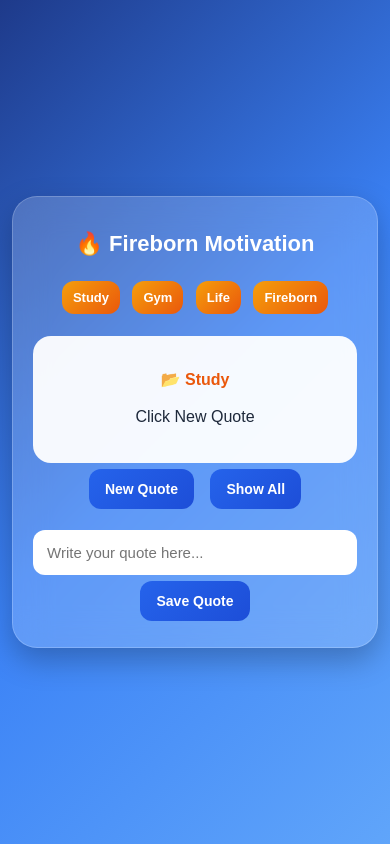
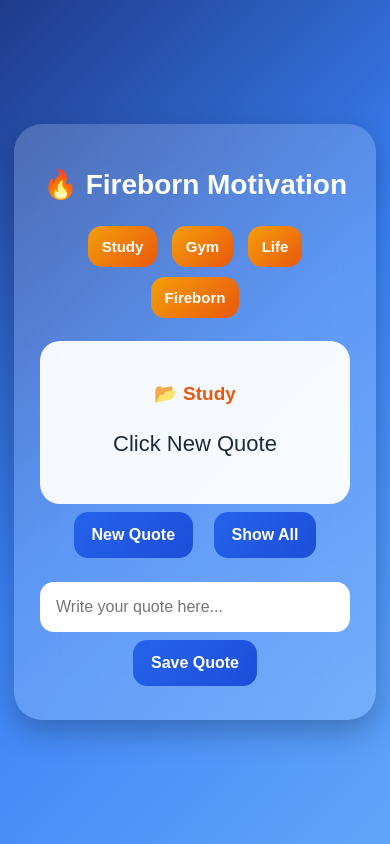
Before and after one commit to pankajedwsaml/Fireborn-App, a Flask app: page / in a window 390 px wide. Run offline with Flask 3, Linux system fonts and the light colour scheme.

Commit message:
v6 mobile polish

```diff
--- a/templates/index.html
+++ b/templates/index.html
@@ -6,19 +6,16 @@
 
     <meta name="viewport"
     content="width=device-width, initial-scale=1.0">
-
 <style>
 
 * {
     box-sizing: border-box;
+    -webkit-tap-highlight-color: transparent;
 }
 
-
-
 body {
-
     margin: 0;
-            padding: 12px;
+    padding: 14px;
 
     font-family: Arial;
 
@@ -28,225 +25,142 @@
 
     min-height: 100vh;
 
-            background:
-            linear-gradient(
+    background: linear-gradient(
         135deg,
         #1e3a8a,
         #3b82f6,
-            #60a5fa);
-
+        #60a5fa
+    );
 }
 
+.container {
+    width: 100%;
+    max-width: 440px;
 
-
-        .container {
-
-            width: 100%;
-            max-width: 420px;
-
-            background:
-            rgba(255,255,255,0.18);
+    background: rgba(255,255,255,0.18);
 
     backdrop-filter: blur(18px);
 
-            border:
-            1px solid rgba(255,255,255,0.2);
+    border-radius: 28px;
 
-            border-radius: 25px;
-
-            padding: 20px;
+    padding: 26px;
 
     text-align: center;
 
-            box-shadow:
-            0px 12px 30px rgba(0,0,0,0.25);
-
+    box-shadow: 0px 12px 30px rgba(0,0,0,0.25);
 }
 
+h1 {
+    color: white;
+    font-size: 28px;
+    margin-bottom: 20px;
+}
 
+button {
+    border: none;
+    cursor: pointer;
+    font-weight: bold;
+    transition: 0.15s ease;
+}
 
-        h1 {
+button:active {
+    transform: scale(0.96);
+}
 
+.filter-btn {
+    background: linear-gradient(135deg, #f59e0b, #ea580c);
     color: white;
 
-            font-size: 24px;
+    padding: 12px 14px;
 
-            margin-bottom: 20px;
+    border-radius: 14px;
 
+    margin: 5px;
+
+    font-size: 15px;
 }
 
+.main-btn {
+    background: linear-gradient(135deg, #2563eb, #1d4ed8);
+    color: white;
 
+    padding: 14px 18px;
 
-        button {
+    border-radius: 14px;
+
+    margin: 8px;
+
+    font-size: 16px;
+}
+
+#quoteBox {
+    background: rgba(255,255,255,0.95);
+
+    border-radius: 20px;
+
+    padding: 22px;
+
+    margin-top: 18px;
+
+    min-height: 100px;
+}
+
+#selectedCategory {
+    color: #ea580c;
+    font-weight: bold;
+    font-size: 19px;
+}
+
+#quoteText {
+    color: #1e293b;
+
+    font-size: 22px;
+
+    line-height: 1.5;
+}
+
+input {
+    width: 100%;
+
+    padding: 16px;
+
+    margin-top: 16px;
+
+    border-radius: 14px;
 
     border: none;
 
-            cursor: pointer;
-
-            font-weight: bold;
-
+    font-size: 16px;
 }
 
+.quote-item {
+    background: white;
 
+    margin-top: 12px;
 
-        .filter-btn {
+    padding: 16px;
 
-            background:
-            linear-gradient(
-            135deg,
-            #f59e0b,
-            #ea580c);
+    border-radius: 14px;
 
+    text-align: left;
+
+    font-size: 16px;
+}
+
+.delete-btn {
+    margin-top: 10px;
+
+    background: crimson;
     color: white;
 
     padding: 10px 14px;
 
-            border-radius: 12px;
+    border-radius: 10px;
 
-            margin: 4px;
-
-            font-size: 14px;
-
-        }
-
-
-
-        .main-btn {
-
-            background:
-            linear-gradient(
-            135deg,
-            #2563eb,
-            #1d4ed8);
-
-            color: white;
-
-            padding: 12px 16px;
-
-            border-radius: 12px;
-
-            margin: 6px;
-
-            font-size: 15px;
-
-        }
-
-
-
-        #quoteBox {
-
-            background:
-            rgba(255,255,255,0.95);
-
-            border-radius: 18px;
-
-            padding: 18px;
-
-            margin-top: 18px;
-
-        }
-
-
-
-        #selectedCategory {
-
-            color: #ea580c;
-
-            font-weight: bold;
-
-            font-size: 16px;
-
-        }
-
-
-
-        #quoteText {
-
-            color: #1e293b;
-
-            font-size: 18px;
-
-            line-height: 1.5;
-
-        }
-
-
-
-        input {
-
-            width: 100%;
-
-            padding: 14px;
-
-            margin-top: 15px;
-
-            border-radius: 12px;
-
-            border: none;
-
-            font-size: 15px;
-
-        }
-
-
-
-        .quote-item {
-
-            background: white;
-
-            margin-top: 12px;
-
-            padding: 14px;
-
-            border-radius: 12px;
-
-            text-align: left;
-
-            font-size: 15px;
-
-        }
-
-
-
-        .delete-btn {
-
-            margin-top: 10px;
-
-            background: crimson;
-
-            color: white;
-
-            padding: 8px 12px;
-
-            border-radius: 8px;
-
-        }
-
-
-
-        @media (max-width: 480px) {
-
-            h1 {
-                font-size: 22px;
-            }
-
-            .filter-btn {
-                font-size: 13px;
-                padding: 9px 11px;
-            }
-
-            .main-btn {
     font-size: 14px;
 }
 
-            #quoteText {
-                font-size: 16px;
-            }
-
-        }
-
 </style>
-
 </head>
 
 <body>
```
Lines whose indentation alone changed are shown as unchanged.
